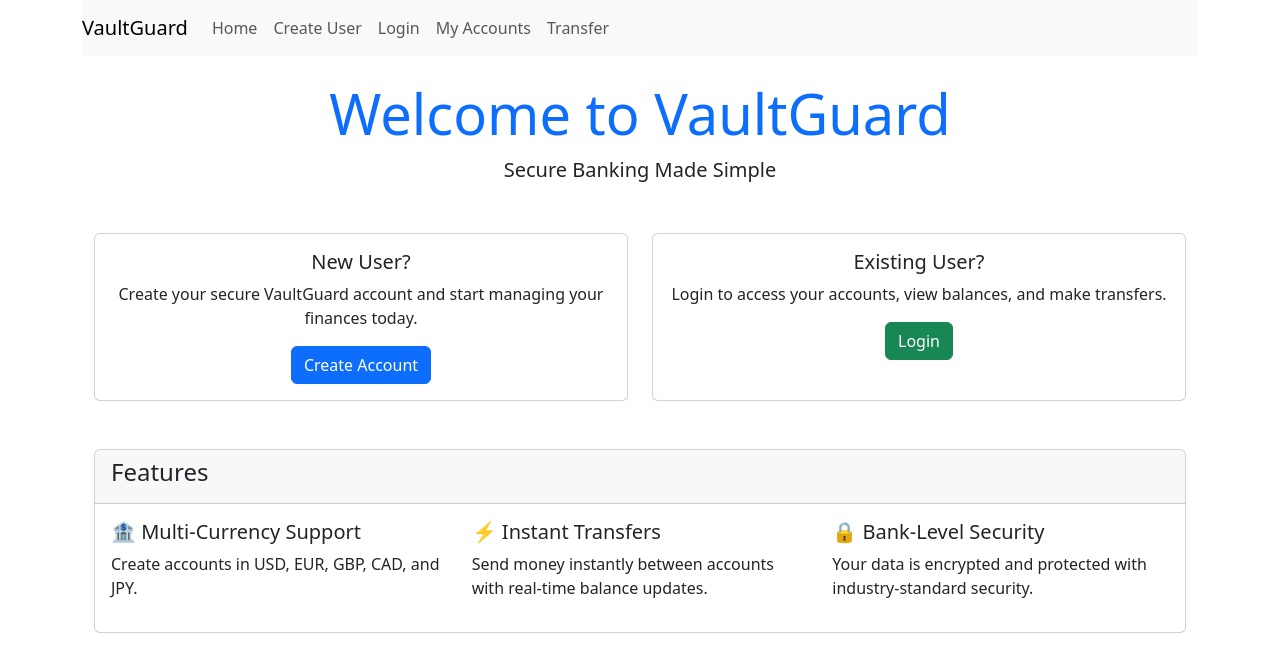
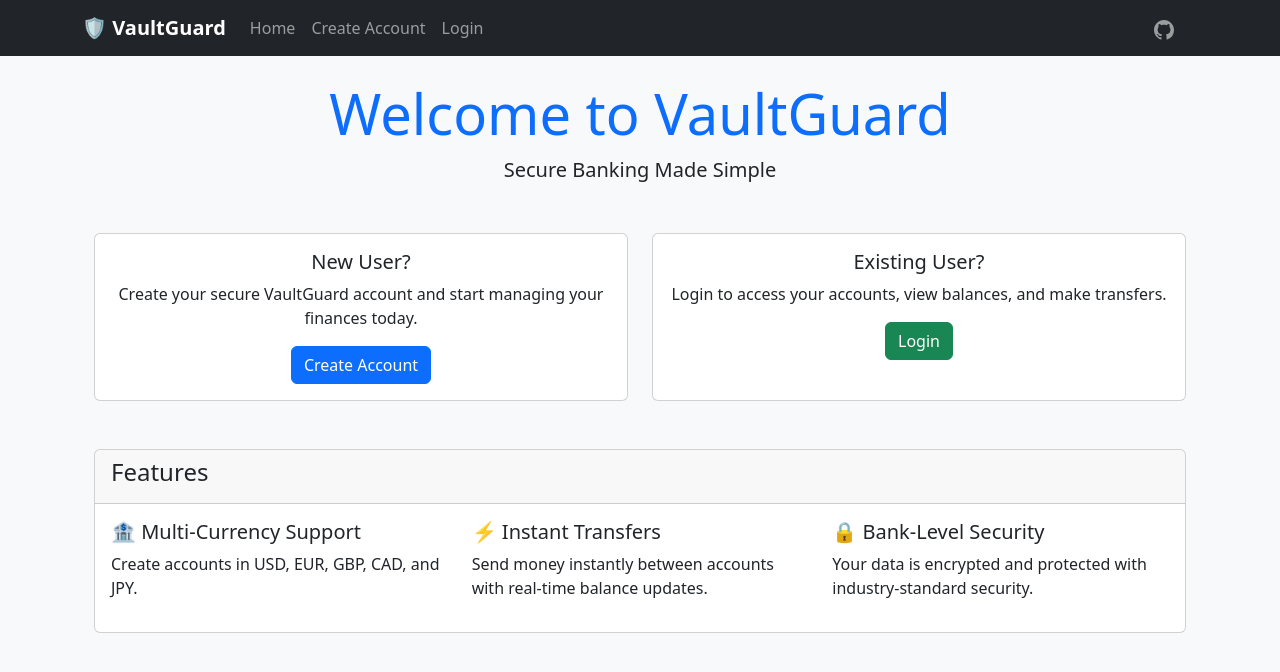
Before and after one commit to OmSingh2003/Nimbus, a React (Create React App) app in the folder website/: page / in a window 1280 px wide. Shown: the top 672 px of the page. Built offline with nearby package versions, Linux system fonts and the light colour scheme.

Commit message:
Feat: updated website

```diff
--- a/website/src/App.js
+++ b/website/src/App.js
@@ -1,5 +1,6 @@
-import React from 'react';
-import { BrowserRouter as Router, Route, Routes, Link } from 'react-router-dom';
+import React, { useState, useEffect } from 'react';
+import { BrowserRouter as Router, Route, Routes, Link, useNavigate } from 'react-router-dom';
+import { Navbar, Nav, Button, Container } from 'react-bootstrap';
 import 'bootstrap/dist/css/bootstrap.min.css';
 import Home from './components/Home';
 import CreateUser from './components/CreateUser';
@@ -7,40 +8,118 @@
 import CreateTransfer from './components/CreateTransfer';
 import AccountManager from './components/AccountManager';
 
+// Navigation component with authentication state
+function Navigation({ isLoggedIn, username, onLogout }) {
+  return (
+    <Navbar bg="dark" variant="dark" expand="lg" className="mb-4">
+      <Container>
+        <Navbar.Brand as={Link} to="/" className="fw-bold">
+          <span className="text-primary">🛡️</span> VaultGuard
+        </Navbar.Brand>
+
+        <Navbar.Toggle aria-controls="basic-navbar-nav" />
+        <Navbar.Collapse id="basic-navbar-nav">
+          <Nav className="me-auto">
+            <Nav.Link as={Link} to="/">Home</Nav.Link>
+
+            {/* Show these only when NOT logged in */}
+            {!isLoggedIn && (
+              <>
+                <Nav.Link as={Link} to="/create-user">Create Account</Nav.Link>
+                <Nav.Link as={Link} to="/login">Login</Nav.Link>
+              </>
+            )}
+
+            {/* Show these only when logged in */}
+            {isLoggedIn && (
+              <>
+                <Nav.Link as={Link} to="/accounts">My Accounts</Nav.Link>
+                <Nav.Link as={Link} to="/transfer">Transfer</Nav.Link>
+              </>
+            )}
+          </Nav>
+
+          <Nav className="align-items-center">
+            {/* GitHub link */}
+            <Nav.Link
+              href="https://github.com/OmSingh2003/VaultGuard-API"
+              target="_blank"
+              rel="noopener noreferrer"
+              className="me-3"
+            >
+              <svg width="20" height="20" fill="currentColor" viewBox="0 0 16 16">
+                <path d="M8 0C3.58 0 0 3.58 0 8c0 3.54 2.29 6.53 5.47 7.59.4.07.55-.17.55-.38 0-.19-.01-.82-.01-1.49-2.01.37-2.53-.49-2.69-.94-.09-.23-.48-.94-.82-1.13-.28-.15-.68-.52-.01-.53.63-.01 1.08.58 1.23.82.72 1.21 1.87.87 2.33.66.07-.52.28-.87.51-1.07-1.78-.2-3.64-.89-3.64-3.95 0-.87.31-1.59.82-2.15-.08-.2-.36-1.02.08-2.12 0 0 .67-.21 2.2.82.64-.18 1.32-.27 2-.27.68 0 1.36.09 2 .27 1.53-1.04 2.2-.82 2.2-.82.44 1.1.16 1.92.08 2.12.51.56.82 1.27.82 2.15 0 3.07-1.87 3.75-3.65 3.95.29.25.54.73.54 1.48 0 1.07-.01 1.93-.01 2.2 0 .21.15.46.55.38A8.012 8.012 0 0 0 16 8c0-4.42-3.58-8-8-8z"/>
+              </svg>
+            </Nav.Link>
+
+            {/* User info and logout */}
+            {isLoggedIn && (
+              <>
+                <span className="navbar-text me-3 text-light">
+                  Welcome, <strong>{username}</strong>
+                </span>
+                <Button variant="outline-light" size="sm" onClick={onLogout}>
+                  Logout
+                </Button>
+              </>
+            )}
+          </Nav>
+        </Navbar.Collapse>
+      </Container>
+    </Navbar>
+  );
+}
+
 function App() {
+  const [isLoggedIn, setIsLoggedIn] = useState(false);
+  const [username, setUsername] = useState('');
+
+  // Check authentication status on app load
+  useEffect(() => {
+    const token = localStorage.getItem('token');
+    const storedUsername = localStorage.getItem('username');
+    if (token && storedUsername) {
+      setIsLoggedIn(true);
+      setUsername(storedUsername);
+    }
+  }, []);
+
+  // Login handler
+  const handleLogin = (user) => {
+    setIsLoggedIn(true);
+    setUsername(user);
+  };
+
+  // Logout handler
+  const handleLogout = () => {
+    localStorage.removeItem('token');
+    localStorage.removeItem('username');
+    setIsLoggedIn(false);
+    setUsername('');
+    window.location.href = '/';
+  };
+
   return (
     <Router>
-      <div className="container">
-        <nav className="navbar navbar-expand-lg navbar-light bg-light">
-          <Link className="navbar-brand" to="/">VaultGuard</Link>
-          <div className="collapse navbar-collapse">
-            <ul className="navbar-nav mr-auto">
-              <li className="nav-item">
-                <Link className="nav-link" to="/">Home</Link>
-              </li>
-              <li className="nav-item">
-                <Link className="nav-link" to="/create-user">Create User</Link>
-              </li>
-              <li className="nav-item">
-                <Link className="nav-link" to="/login">Login</Link>
-              </li>
-              <li className="nav-item">
-                <Link className="nav-link" to="/accounts">My Accounts</Link>
-              </li>
-              <li className="nav-item">
-                <Link className="nav-link" to="/transfer">Transfer</Link>
-              </li>
-            </ul>
-          </div>
-        </nav>
+      <div className="min-vh-100" style={{ backgroundColor: '#f8f9fa' }}>
+        <Navigation
+          isLoggedIn={isLoggedIn}
+          username={username}
+          onLogout={handleLogout}
+        />
 
+        <Container>
           <Routes>
             <Route path="/" element={<Home />} />
             <Route path="/create-user" element={<CreateUser />} />
-          <Route path="/login" element={<LoginUser />} />
+            <Route
+              path="/login"
+              element={<LoginUser onLogin={handleLogin} />}
+            />
             <Route path="/accounts" element={<AccountManager />} />
             <Route path="/transfer" element={<CreateTransfer />} />
           </Routes>
+        </Container>
       </div>
     </Router>
   );
--- a/website/src/components/Home.js
+++ b/website/src/components/Home.js
@@ -15,12 +15,6 @@
     }
   }, []);
 
-  const handleLogout = () => {
-    localStorage.removeItem('token');
-    localStorage.removeItem('username');
-    setIsLoggedIn(false);
-    setUsername('');
-  };
 
   return (
     <Container className="mt-4">
@@ -32,9 +26,7 @@
             {isLoggedIn && (
               <Alert variant="success" className="mt-3">
                 Welcome back, <strong>{username}</strong>!
-                <Button variant="outline-danger" size="sm" className="ms-3" onClick={handleLogout}>
-                  Logout
-                </Button>
+                You're all set to manage your accounts.
               </Alert>
             )}
           </div>
--- a/website/src/components/LoginUser.js
+++ b/website/src/components/LoginUser.js
@@ -3,7 +3,7 @@
 import { Alert, Button, Card, Form, Container, Row, Col, Spinner } from 'react-bootstrap';
 import { useNavigate } from 'react-router-dom';
 
-const LoginUser = () => {
+const LoginUser = ({ onLogin }) => {
   const [username, setUsername] = useState('');
   const [password, setPassword] = useState('');
   const [message, setMessage] = useState('');
@@ -68,6 +68,11 @@
 
       localStorage.setItem('token', response.data.accessToken);
       localStorage.setItem('username', username);
+
+      // Call the onLogin prop to update App state
+      if (onLogin) {
+        onLogin(username);
+      }
 
       showMessage(`Welcome back, ${username}!`, 'success');
 
```
Lines whose indentation alone changed are shown as unchanged.
